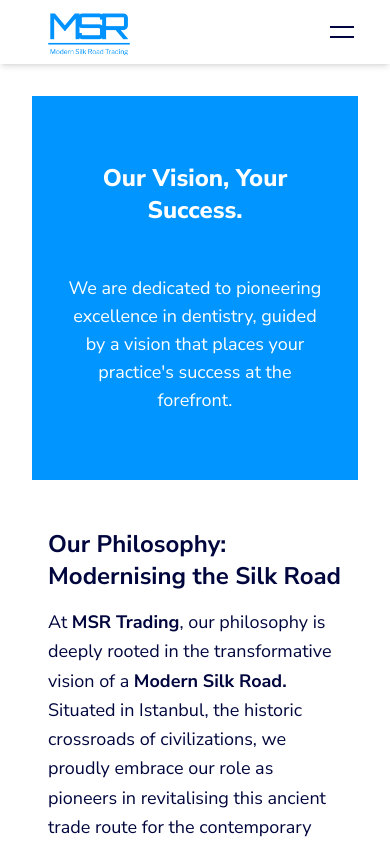
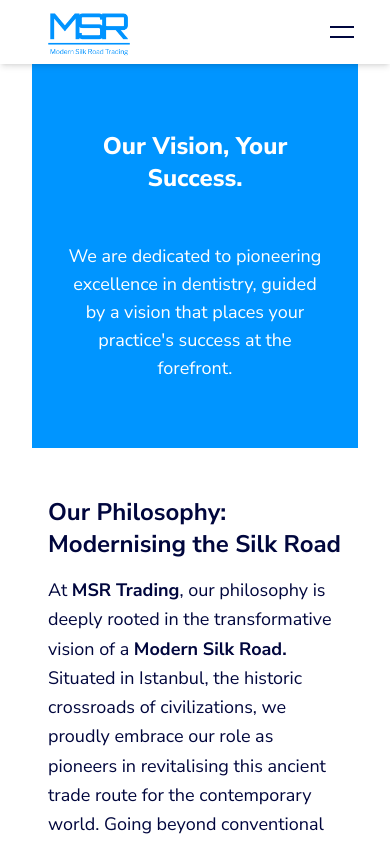
Before and after one commit to musaakhmed/msr-trading, a Next.js app: page /company in a window 390 px wide. Shown: the top 844 px of the page. Built offline with nearby package versions, Linux system fonts and the light colour scheme.

Commit message:
style: change header part to make uniform with other pages

```diff
--- a/src/app/company/page.tsx
+++ b/src/app/company/page.tsx
@@ -29,7 +29,7 @@ const paragraphVars = {
 
 const company = () => {
 	return (
-		<article className="max-w-screen container mx-auto pb-12 pt-24 ">
+		<article className="max-w-screen container mx-auto pb-12 pt-16 lg:pt-24 ">
 			<div className=" mb-12 flex h-96 w-full flex-col items-center justify-center gap-12 bg-accent px-8 text-center text-white">
 				<motion.h1
 					variants={titleVars}
```
